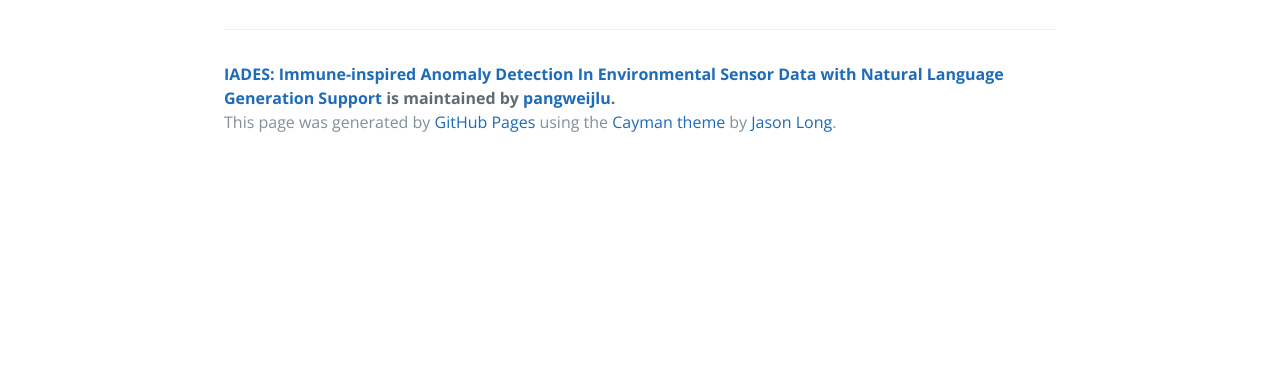
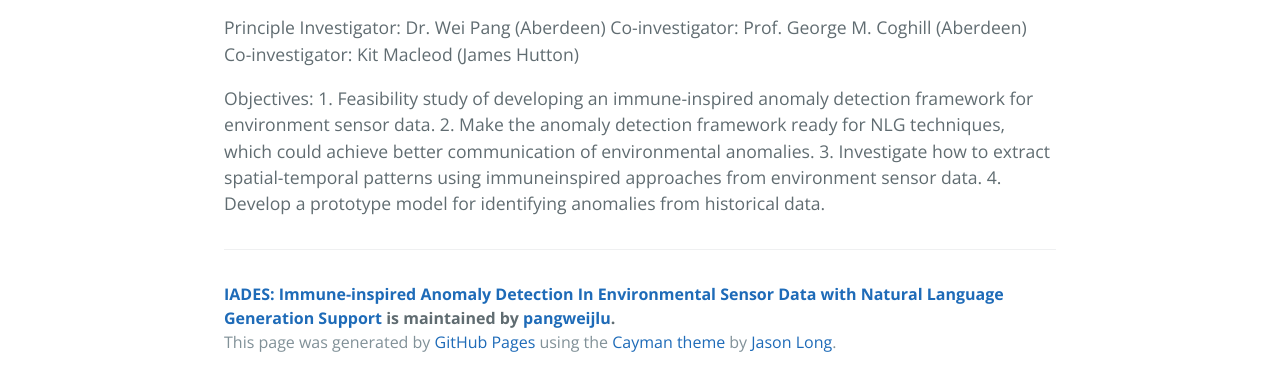
Before and after one commit to pangweijlu/IADES, a plain HTML site: page index.html in a window 1280 px wide. Shown: the part 775-1161 px from the top of the page. Before the commit the page ends 941 px from the top, so only its background shows below. Drawn offline with nearby package versions, Linux system fonts and the light colour scheme.

```diff
--- a/index.html
+++ b/index.html
@@ -24,6 +24,21 @@
 
 <p>Immune-inspired Anomaly Detection In Environmental Sensor Data with Natural Language Generation Support</p>
 
+<p>Principle Investigator: Dr. Wei Pang  (Aberdeen)
+Co-investigator: Prof. George M. Coghill (Aberdeen)
+Co-investigator: Kit Macleod (James Hutton)</p>
+
+<p>Objectives:
+1. Feasibility study of developing an immune-inspired anomaly
+detection framework for environment sensor data.
+2. Make the anomaly detection framework ready for NLG techniques,
+which could achieve better communication of environmental
+anomalies.
+3. Investigate how to extract spatial-temporal patterns using immuneinspired
+approaches from environment sensor data.
+4. Develop a prototype model for identifying anomalies from historical
+data.</p>
+
       <footer class="site-footer">
         <span class="site-footer-owner"><a href="https://github.com/pangweijlu/IADES">IADES: Immune-inspired Anomaly Detection In Environmental Sensor Data with Natural Language Generation Support</a> is maintained by <a href="https://github.com/pangweijlu">pangweijlu</a>.</span>
 
--- a/params.json
+++ b/params.json
@@ -1 +1 @@
-{"name":"IADES: Immune-inspired Anomaly Detection In Environmental Sensor Data with Natural Language Generation Support","tagline":"Immune-inspired Anomaly Detection In Environmental Sensor Data with Natural Language Generation Support","body":"# IADES\r\nImmune-inspired Anomaly Detection In Environmental Sensor Data with Natural Language Generation Support\r\n","google":"","note":"Don't delete this file! It's used internally to help with page regeneration."}
+{"name":"IADES: Immune-inspired Anomaly Detection In Environmental Sensor Data with Natural Language Generation Support","tagline":"Immune-inspired Anomaly Detection In Environmental Sensor Data with Natural Language Generation Support","body":"# IADES\r\nImmune-inspired Anomaly Detection In Environmental Sensor Data with Natural Language Generation Support\r\n\r\nPrinciple Investigator: Dr. Wei Pang  (Aberdeen)\r\nCo-investigator: Prof. George M. Coghill (Aberdeen)\r\nCo-investigator: Kit Macleod (James Hutton)\r\n\r\nObjectives: \r\n1. Feasibility study of developing an immune-inspired anomaly\r\ndetection framework for environment sensor data.\r\n2. Make the anomaly detection framework ready for NLG techniques,\r\nwhich could achieve better communication of environmental\r\nanomalies.\r\n3. Investigate how to extract spatial-temporal patterns using immuneinspired\r\napproaches from environment sensor data.\r\n4. Develop a prototype model for identifying anomalies from historical\r\ndata.","google":"","note":"Don't delete this file! It's used internally to help with page regeneration."}
```
